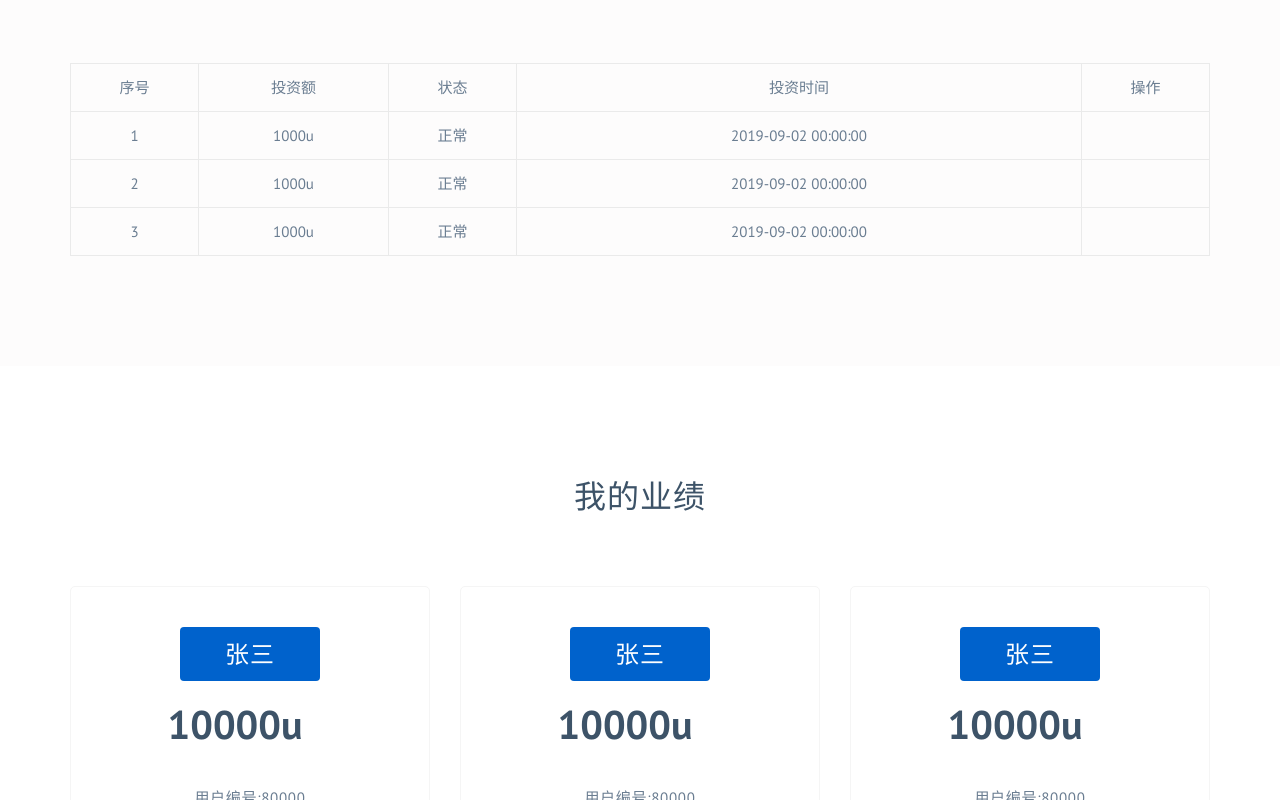
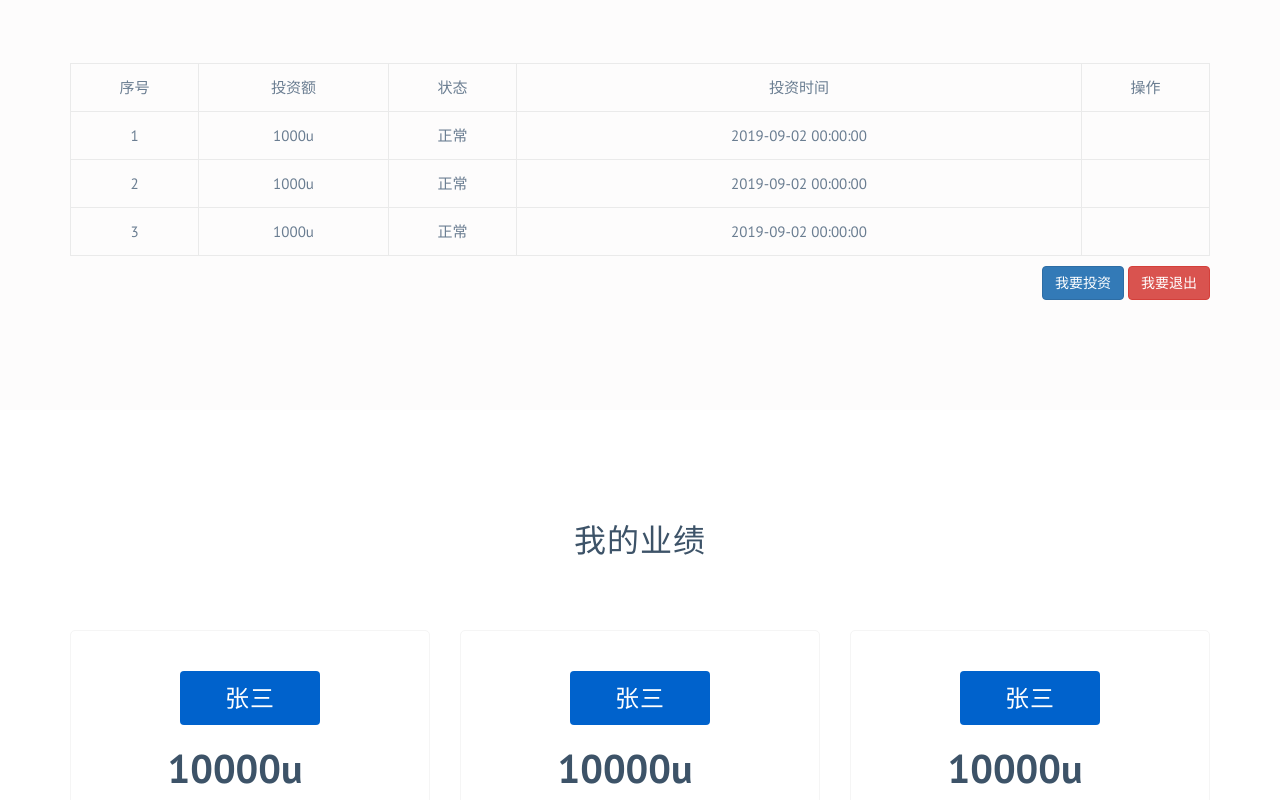
Before and after one commit to firmliao789/EMC, a plain HTML site: page index.html in a window 1280 px wide. Shown: the part 1538-2338 px from the top of the page. Drawn offline with Linux system fonts and the light colour scheme.

Commit message:
添加按钮

```diff
--- a/index.html
+++ b/index.html
@@ -111,7 +111,7 @@
                         <div class="logo">
                             <a href="index.html">
                                 <!--<img src="img/logo/logo.png" alt=""/>-->
-                            <!--EMC-->
+                                <!--EMC-->
                             </a>
                         </div>
                         <nav id="dropdown">
@@ -302,6 +302,10 @@
                         </tr>
                         </tbody>
                     </table>
+                    <div style="margin-top:10px;text-align: right">
+                        <a type="button" class="btn btn-primary" href="./investment.html">我要投资</a>
+                        <button type="button" class="btn btn-danger">我要退出</button>
+                    </div>
                 </div>
             </div>
 
```
